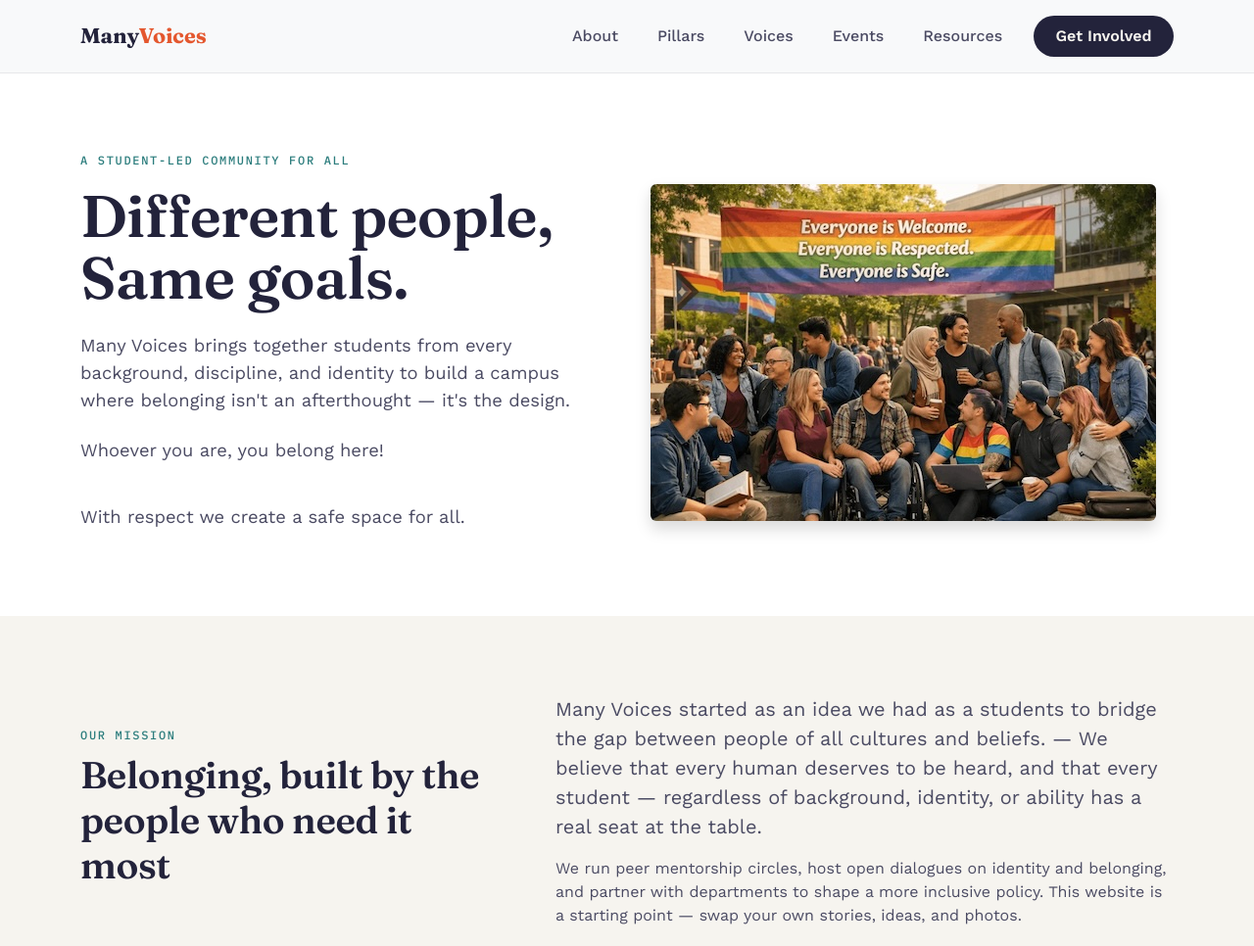
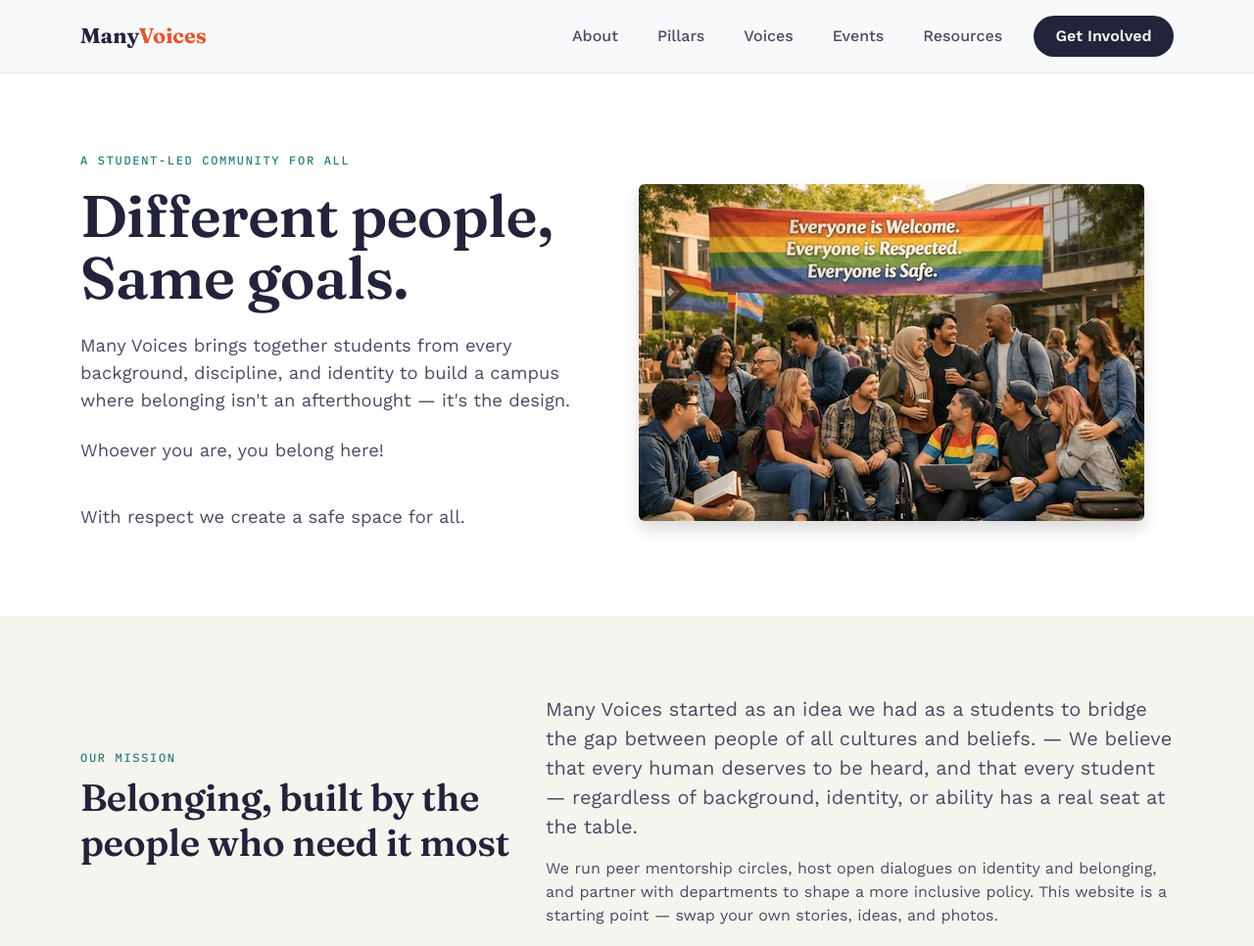
Before and after one commit to sarahjhill/many-voices, a plain HTML site: page index.html in a window 1280 px wide. Shown: the top 966 px of the page at 98% size. Drawn offline with nearby package versions, Linux system fonts and the light colour scheme.

Commit message:
Add screenshots and struture information

```diff
--- a/index.html
+++ b/index.html
@@ -66,7 +66,7 @@
     <!--HERO-->
     <header id="top" class="hero">
       <div class="container">
-        <div class="row align-items-center g-5">
+        <div class="row align-items-center">
           <div class="col-lg-6">
             <p class="eyebrow mb-3">A student-led community for all</p>
             <h1 class="mb-4">Different people,<br />Same goals.</h1>
@@ -98,7 +98,7 @@
     <!--ABOUT-->
     <section id="about">
       <div class="container">
-        <div class="row g-5 align-items-center">
+        <div class="row align-items-center">
           <div class="col-lg-5">
             <p class="eyebrow mb-2">Our mission</p>
             <h2 class="section-title mb-4">
@@ -269,7 +269,7 @@
     <!--EVENTS-->
     <section id="events">
       <div class="container">
-        <div class="row g-5">
+        <div class="row">
           <div class="col-lg-5">
             <p class="eyebrow mb-2">What's coming up</p>
             <h2 class="section-title mb-4">Upcoming events</h2>
```
Also changed, not shown: documentation/images/email.png (added), documentation/images/events.png (added), documentation/images/fourpillars-section.png (added), documentation/images/resources.png (added), documentation/images/voices-section.png (added), 2 other files.
